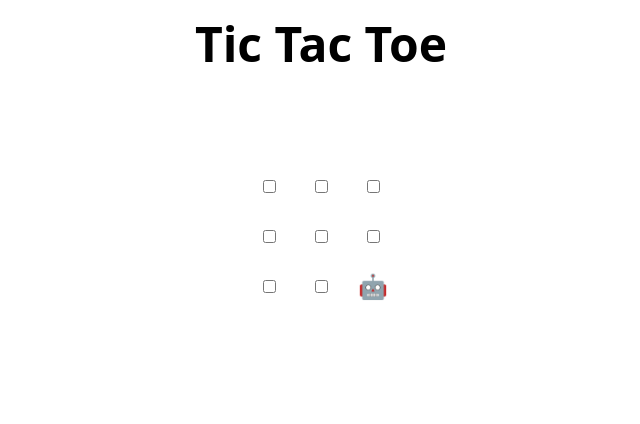
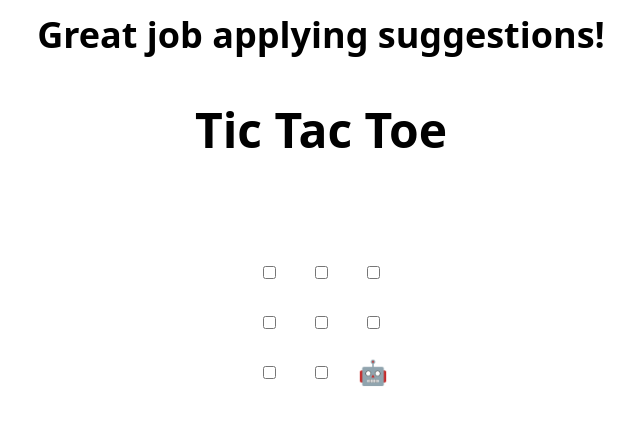
Before and after one commit to ishikanahar/skills-review-pull-requests, a plain HTML site: page index.html in a window 1280 px wide. Shown: the whole page, without its empty margins (319-959 px from the left). Drawn offline with Linux system fonts and the light colour scheme.

Commit message:
Update index.html

```diff
--- a/index.html
+++ b/index.html
@@ -1,7 +1,7 @@
 <title>Tic Tac Toe</title>
 <meta charset="UTF-8" />
 <!-- test change to reopen pull request -->
-
+<h2>Great job applying suggestions!</h2>
 <style>
   body,
   td,
```
